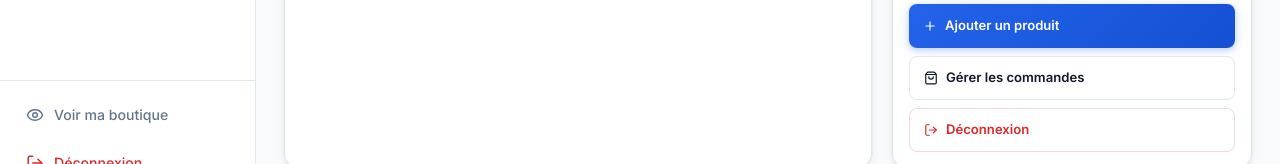
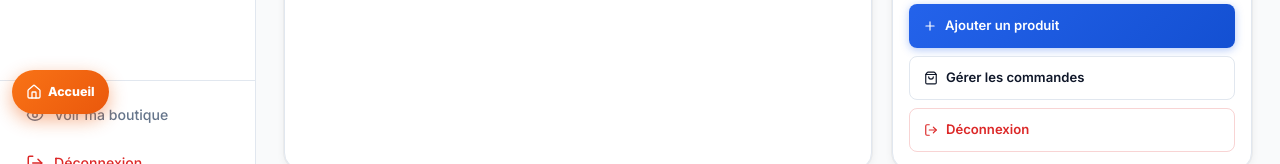
Before and after one commit to babacarbi/jokoo-shop, a Next.js app: page /merchant/dashboard in a window 1280 px wide. Shown: the part 614-778 px from the top of the page. Built offline with nearby package versions, Linux system fonts and the light colour scheme; no server answers.

Commit message:
Prominent continue-shopping button, home FAB for merchant/admin

```diff
--- a/src/app/admin/layout.tsx
+++ b/src/app/admin/layout.tsx
@@ -1,4 +1,5 @@
 import type { Metadata } from 'next'
+import HomeFab from '@/components/HomeFab'
 
 export const metadata: Metadata = {
   title: 'Administration — Jokoo',
@@ -9,6 +10,7 @@ export default function AdminLayout({ children }: { children: React.ReactNode })
   return (
     <div style={{ display: 'flex', minHeight: '100vh', background: 'hsl(222 47% 8%)' }}>
       {children}
+      <HomeFab />
     </div>
   )
 }
--- a/src/app/commande/page.tsx
+++ b/src/app/commande/page.tsx
@@ -3,7 +3,7 @@
 import { useState, useEffect } from 'react'
 import { useRouter } from 'next/navigation'
 import Link from 'next/link'
-import { ArrowLeft, CheckCircle, Phone, User, MessageCircle, ShoppingBag, ClipboardList, Loader2 } from 'lucide-react'
+import { ArrowLeft, CheckCircle, Phone, User, MessageCircle, ShoppingBag, ClipboardList, Loader2, Home } from 'lucide-react'
 import { useCart } from '@/lib/cart-context'
 
 const ORANGE = '#f97316'
@@ -220,8 +220,8 @@ export default function CommandePage() {
           <Link href="/register?role=buyer" style={{ display: 'block', color: '#6b7280', padding: '10px 4px 0', fontSize: '0.76rem', textDecoration: 'none', lineHeight: 1.5 }}>
             Optionnel : <span style={{ color: BLUE, fontWeight: 700, textDecoration: 'underline' }}>créer un compte</span> pour retrouver vos commandes sur tous vos appareils
           </Link>
-          <Link href="/" style={{ display: 'block', background: '#f3f4f6', color: '#374151', padding: '14px', borderRadius: 12, fontWeight: 800, textDecoration: 'none', fontSize: '0.9rem', marginTop: 12 }}>
-            Continuer mes achats
+          <Link href="/" className="jk-press" style={{ display: 'flex', alignItems: 'center', justifyContent: 'center', gap: 10, background: `linear-gradient(135deg, ${ORANGE}, #ea580c)`, color: 'white', padding: '16px', borderRadius: 14, fontWeight: 900, textDecoration: 'none', fontSize: '1rem', marginTop: 16, boxShadow: '0 6px 20px rgba(234,88,12,0.4)', fontFamily: 'Outfit, sans-serif' }}>
+            <Home size={20} /> Continuer mes achats
           </Link>
         </div>
       </div>
--- a/src/app/merchant/layout.tsx
+++ b/src/app/merchant/layout.tsx
@@ -2,6 +2,7 @@ import type { Metadata } from 'next'
 import MerchantBottomNav from '@/components/MerchantBottomNav'
 import MerchantOrderAlert from '@/components/MerchantOrderAlert'
 import PushNotificationsToggle from '@/components/PushNotificationsToggle'
+import HomeFab from '@/components/HomeFab'
 
 export const metadata: Metadata = {
   title: 'Espace Marchand — Jokoo',
@@ -20,6 +21,7 @@ export default function MerchantLayout({ children }: { children: React.ReactNode
       <MerchantOrderAlert />
       <PushNotificationsToggle silent />
       {children}
+      <HomeFab />
       <MerchantBottomNav />
     </div>
   )
--- /dev/null
+++ b/src/components/HomeFab.tsx
@@ -0,0 +1,28 @@
+'use client'
+
+import Link from 'next/link'
+import { usePathname } from 'next/navigation'
+import { Home } from 'lucide-react'
+
+/** Bouton flottant "Accueil" : retour à la page d'accueil en un tap depuis l'espace marchand / admin. */
+export default function HomeFab() {
+  const pathname = usePathname()
+  if (pathname.startsWith('/merchant/products/new') || pathname.includes('/edit')) return null
+  return (
+    <Link
+      href="/"
+      aria-label="Retour à l'accueil"
+      style={{
+        position: 'fixed', left: 12,
+        bottom: 'calc(var(--bottom-nav-height, 64px) + var(--safe-bottom, 0px) + 12px)',
+        zIndex: 800, display: 'flex', alignItems: 'center', gap: 6,
+        background: 'linear-gradient(135deg,#f97316,#ea580c)', color: 'white',
+        padding: '10px 14px', borderRadius: 999, fontWeight: 800, fontSize: '0.78rem',
+        textDecoration: 'none', boxShadow: '0 6px 18px rgba(234,88,12,0.45)',
+        touchAction: 'manipulation',
+      }}
+    >
+      <Home size={16} /> Accueil
+    </Link>
+  )
+}
```
